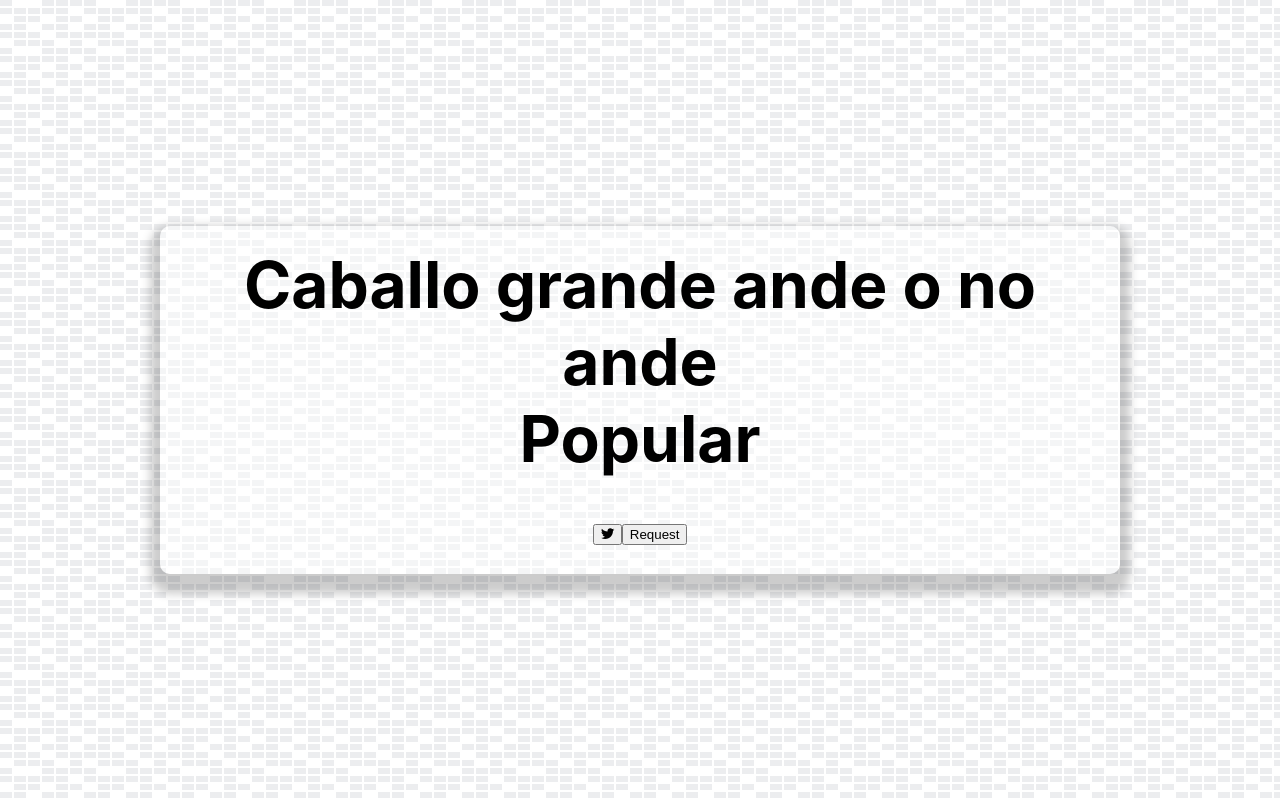
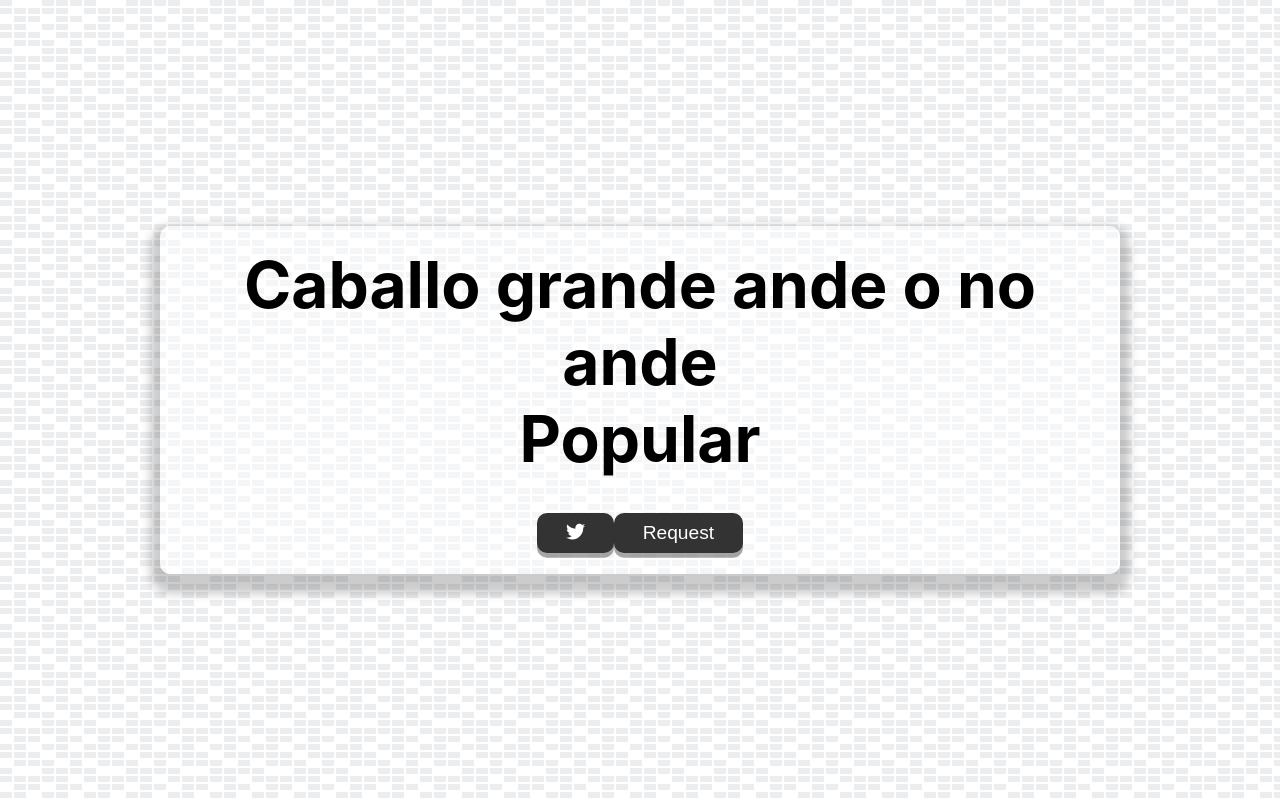
Before and after one commit to LuisGilGB/my-ztm-quote-generator, a React (Create React App) app in the folder client/: page / in a window 1280 px wide. Built offline with nearby package versions, Linux system fonts and the light colour scheme.

Commit message:
Buttons styles

```diff
--- /dev/null
+++ b/client/src/components/button/Button.css
@@ -0,0 +1,21 @@
+.button {
+  cursor: pointer;
+  font-size: 1.2rem;
+  height: 2.5rem;
+  border: none;
+  border-radius: 10px;
+  color: #fff;
+  background-color: #333;
+  outline: none;
+  padding: 0.5rem 1.8rem;
+  box-shadow: 0 0.3rem rgb(121 121 121 / 65%);
+}
+
+.button:hover {
+  filter: brightness(110%);
+}
+
+.button:active {
+  transform: translate(0, 0.3rem);
+  box-shadow: 0 0.1rem rgb(255 255 255 / 65%);
+}
--- a/client/src/components/button/Button.jsx
+++ b/client/src/components/button/Button.jsx
@@ -1,13 +1,17 @@
 /* eslint-disable react/prop-types */
 import React from 'react';
+import classnames from 'classnames';
 // eslint-disable-next-line no-unused-vars
 import PropTypes from 'prop-types';
 import { FontAwesomeIcon } from '@fortawesome/react-fontawesome';
+import './Button.css';
+
+const DEFAULT_CLASS_NAME = 'button';
 
 // eslint-disable-next-line arrow-body-style
-const Button = ({ children, faIcon }) => {
+const Button = ({ children, className, faIcon }) => {
   return (
-    <button type="button">
+    <button className={classnames(DEFAULT_CLASS_NAME, className)} type="button">
       {faIcon && <FontAwesomeIcon icon={faIcon} />}
       {children}
     </button>
--- /dev/null
+++ b/client/src/components/button/TwitterButton.css
@@ -0,0 +1,3 @@
+.twitter-button:hover {
+  color: #38a1f3;
+}
--- a/client/src/components/button/TwitterButton.jsx
+++ b/client/src/components/button/TwitterButton.jsx
@@ -1,11 +1,21 @@
+/* eslint-disable react/prop-types */
 import React from 'react';
 // eslint-disable-next-line no-unused-vars
 import PropTypes from 'prop-types';
 import { faTwitter } from '@fortawesome/free-brands-svg-icons';
+import classNames from 'classnames';
 import Button from './Button';
+import './TwitterButton.css';
 
-// eslint-disable-next-line react/jsx-props-no-spreading
-const TwitterButton = (props) => <Button {...props} faIcon={faTwitter} />;
+const DEFAULT_CLASS_NAME = 'twitter-button';
+
+const TwitterButton = ({ className, ...otherProps }) => (
+  <Button
+    {...otherProps}
+    className={classNames(DEFAULT_CLASS_NAME, className)}
+    faIcon={faTwitter}
+  />
+);
 
 TwitterButton.propTypes = {};
 
--- a/client/src/components/quoteCard/QuoteCard.jsx
+++ b/client/src/components/quoteCard/QuoteCard.jsx
@@ -5,8 +5,8 @@ import PropTypes from 'prop-types';
 import QuoteText from '../quoteText/QuoteText';
 import QuoteAuthor from '../quoteAuthor/QuoteAuthor';
 import Button from '../button/Button';
+import { TwitterButton } from '../button';
 import './QuoteCard.css';
-import { TwitterButton } from '../button';
 
 // eslint-disable-next-line arrow-body-style
 const QuoteCard = ({ text, author }) => {
```
Also changed, not shown: client/src/components/quoteCard/QuoteCard.css (indentation only), 1 other file (tests, documents, lock files or other folders).
